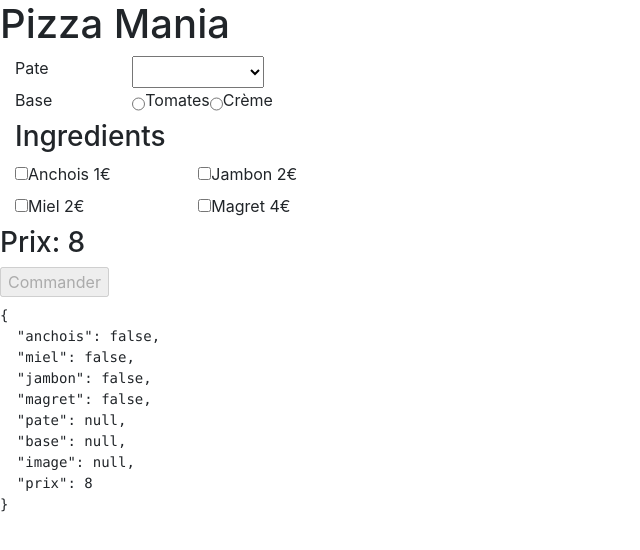
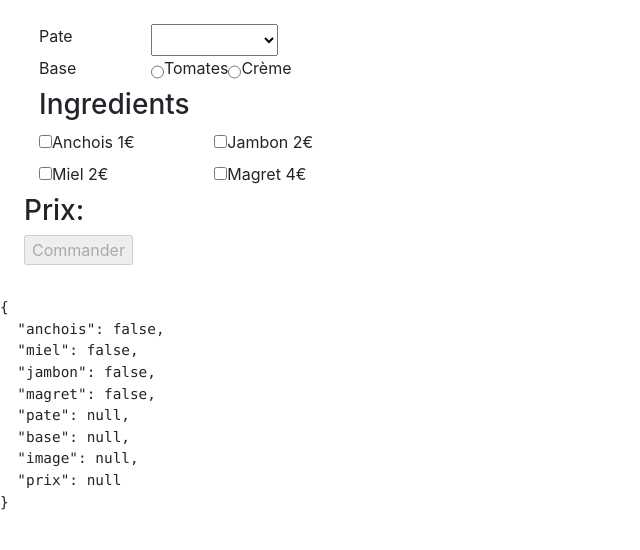
Before and after one commit to untamed3/pizzamania, an Angular app: page /formulaire in a window 1280 px wide. Shown: the top 550 px of the page, without its empty margins (0-640 px from the left). Built offline with nearby package versions, Linux system fonts and the light colour scheme.

Commit message:
add: logger

```diff
--- a/src/app/app.component.html
+++ b/src/app/app.component.html
@@ -21,5 +21,6 @@
 
   <!--</div>-->
 <!--</div>-->
-<link rel="stylesheet" href="https://stackpath.bootstrapcdn.com/bootstrap/4.1.3/css/bootstrap.min.css" integrity="sha384-MCw98/SFnGE8fJT3GXwEOngsV7Zt27NXFoaoApmYm81iuXoPkFOJwJ8ERdknLPMO" crossorigin="anonymous">
+
+<link rel="stylesheet" href="https://maxcdn.bootstrapcdn.com/bootstrap/4.0.0-beta.2/css/bootstrap.min.css" crossorigin="anonymous">
 <router-outlet></router-outlet>
--- a/src/app/pages/carte/carte.component.html
+++ b/src/app/pages/carte/carte.component.html
@@ -1,10 +1,21 @@
 <div *ngIf="isLoading === true">
   <app-loading></app-loading>
 </div>
-<div *ngIf="isLoading === false">
+<div class="row" *ngIf="isLoading === false">
   <p *ngIf="pizzas === null">{{message}}</p>
-  <div *ngFor="let pizza of pizzas">
-    <app-pizza-details [pizza]="pizza"></app-pizza-details>
-    <button routerLink="/commande" (click)="handleClickCommander(pizza)" > Commander </button>
+  <div *ngIf="pizzas !== null" class="row">
+    <form class="col-sm-12" #formulaire="ngForm">
+      <div>
+        <label for="rangePrix">Prix max: {{prix}}</label>
+        <input type="range" min="0" max="15" class="form-control-range" id="rangePrix" name="rangePrix" [(ngModel)]="prix" >
+      </div>
+    </form>
+    <div class="col-md-4 col-sm-6" *ngFor="let pizza of pizzas">
+      <div *ngIf="pizza.prix <= prix">
+        <app-pizza-details [pizza]="pizza"></app-pizza-details>
+        <button routerLink="/commande" (click)="handleClickCommander(pizza)" > Commander </button>
+      </div>
+    </div>
   </div>
+
 </div>
--- a/src/app/pages/carte/carte.component.ts
+++ b/src/app/pages/carte/carte.component.ts
@@ -15,6 +15,7 @@ export class CarteComponent implements OnInit {
   private pizzas: Observable<PizzaModel[]> = null;
   private isLoading:Boolean;
   private message:String;
+  private prix:number = 15;
 
   constructor(private pizzaService:PizzaService) {}
 
--- a/src/app/pages/formulaire/formulaire.component.html
+++ b/src/app/pages/formulaire/formulaire.component.html
@@ -1,13 +1,14 @@
 <div>
 
   <style>
-    .ng-invalid:not(form) { color:red; }
-    .ng-valid[required], .ng-valid.required { color:green; }
+    .bd-exemple {
+      padding: 1.5rem;
+      margin-right: 0;
+      margin-left: 0;
+      border-width: .2rem;
+    }
   </style>
-
-  <h1>Pizza Mania</h1>
-
-  <form #formulaire="ngForm">
+  <form #formulaire="ngForm" class="bd-exemple">
     <div class="row col-sm-4">
 
       <label class="col-sm-4" for="pate" >Pate</label>
@@ -47,7 +48,7 @@
       </div>
     </div>
 
-    <h3>Prix: {{pizza.setNewPrix()}}</h3>
+    <h3>Prix: {{pizza.getPrix()}}</h3>
 
     <input value="Commander" routerLink="/commande" type="submit" (click)="handleClickCommander()" [disabled]="validateForm()" />
 
--- a/src/app/utils/pizza-details/pizza-details.component.html
+++ b/src/app/utils/pizza-details/pizza-details.component.html
@@ -1,5 +1,5 @@
 <div class="pizza">
-  <img *ngIf="pizza.image !== null" [src]="pizza.image"/>
+  <img class="img-fluid" *ngIf="pizza.image !== null" [src]="pizza.image"/>
   <p>Pate: {{(pizza.pate === "fine")? "fine":"épaisse"}}</p>
   <p>Base: {{(pizza.base === "tomate")? "tomate":"crème"}}</p>
   <div>
```
